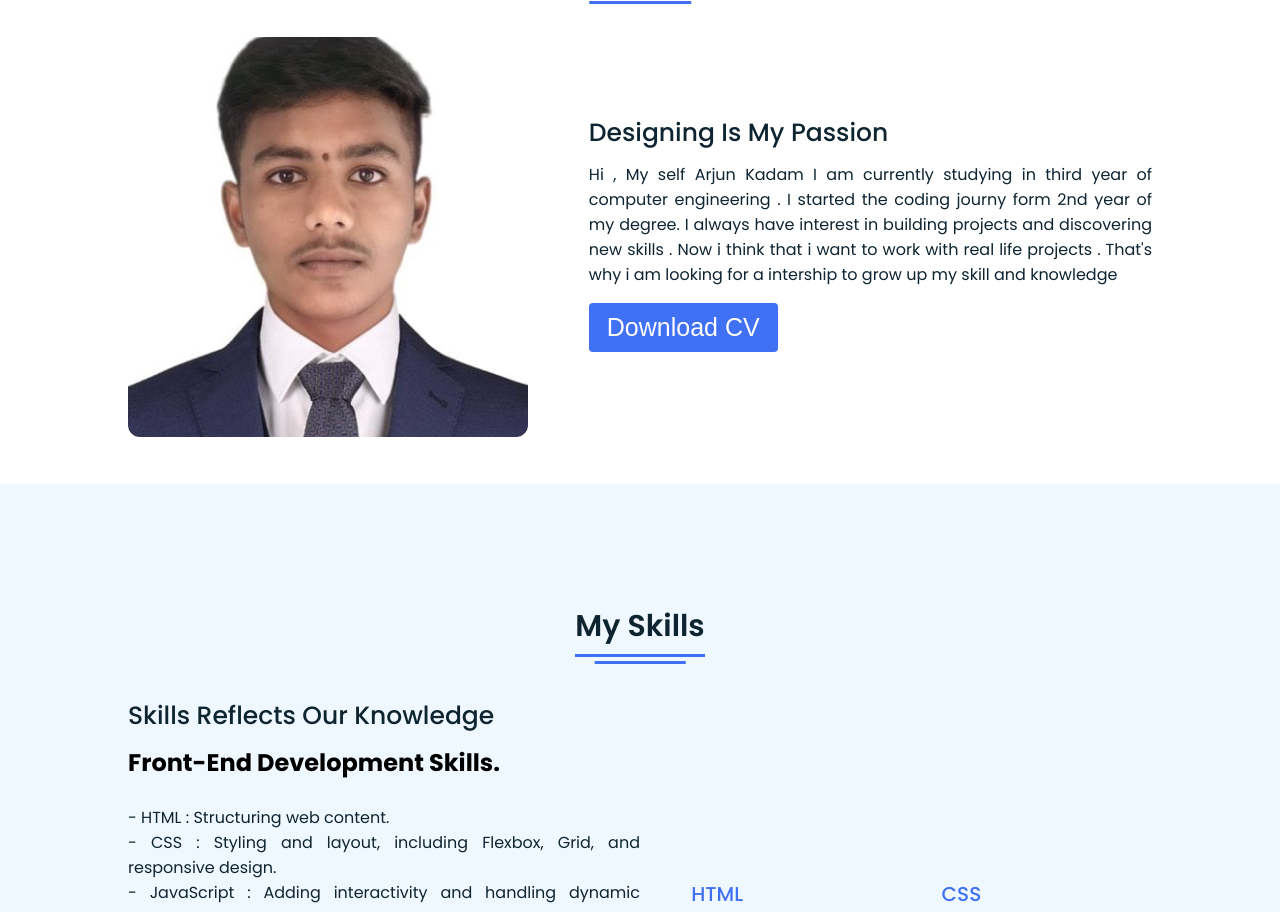
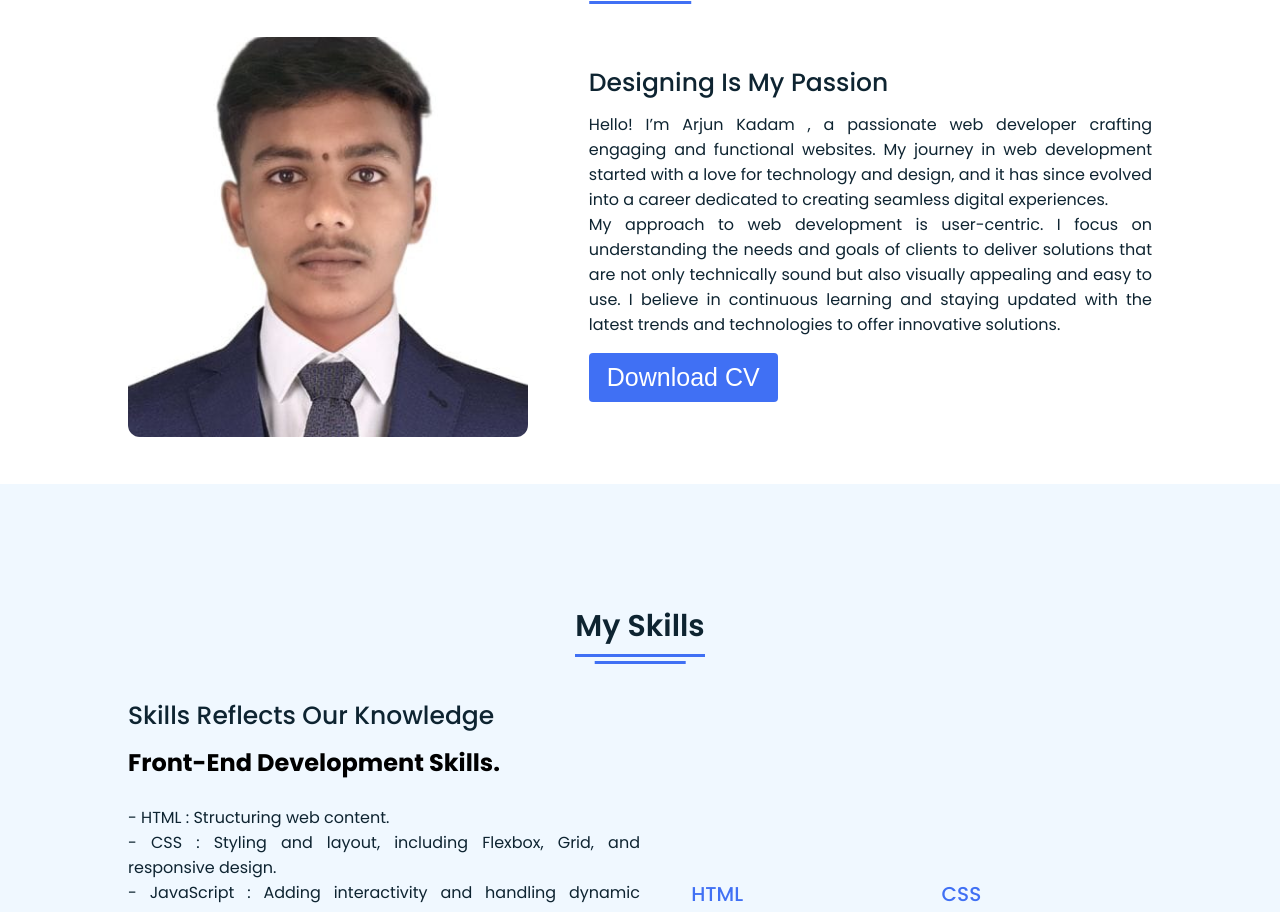
Before and after one commit to codewitharjun214/resume.github.io, a plain HTML site: page index.html in a window 1280 px wide. Shown: the part 936-1848 px from the top of the page. Drawn offline with Linux system fonts and the light colour scheme.

Commit message:
Update index.html

```diff
--- a/index.html
+++ b/index.html
@@ -65,10 +65,10 @@
         <div class="right">
           <div class="topic">Designing Is My Passion</div>
           <p>
-            Hi , My self Arjun Kadam I am currently studying in third year of computer engineering . I started the
-            coding journy form 2nd year of my degree. I always have interest in building projects and discovering new
-            skills . Now i think that i want to work with real life projects . That's why i am looking for a intership
-            to grow up my skill and knowledge
+           Hello! I’m Arjun Kadam , a passionate web developer crafting engaging and functional websites. My journey in web development started with a love for technology and design, and it has since evolved into a career dedicated to creating seamless digital experiences.
+          </p>
+          <p>
+                 My approach to web development is user-centric. I focus on understanding the needs and goals of clients to deliver solutions that are not only technically sound but also visually appealing and easy to use. I believe in continuous learning and staying updated with the latest trends and technologies to offer innovative solutions.
           </p>
           <div class="button">
             <a href="https://drive.google.com/file/d/12zQrGJN7n2xbJKNaMZchKwDO1lvThtYP/view?usp=drivesdk">
```
